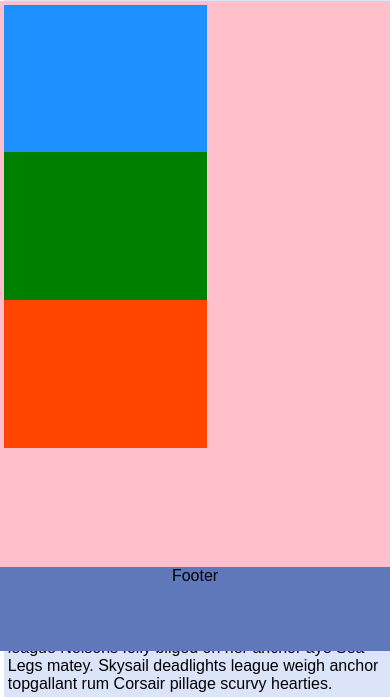
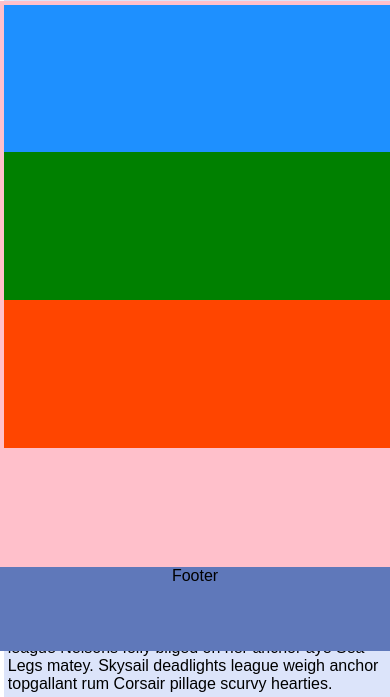
Before and after one commit to milesforsmiles/ZenGarden, a plain HTML site: page index.html in a window 390 px wide. Shown: the part 193-890 px from the top of the page. Drawn offline with Linux system fonts and the light colour scheme.

Commit message:
Rainbow stacking on media queries for middle container flexboxes.

```diff
--- a/style.css
+++ b/style.css
@@ -62,18 +62,7 @@ nav{
   width: 100%;
 }
 
-/* Responsive layout - makes the three columns stack on top of each other instead of next to each other */
-@media (max-width: 700px) {
-  .column.left, .column.right, .column.middle {
-    width: 100%;
-    flex-direction: column;
-  }
 
-  .column.middle.box {
-      width: 200vw;
-
-  }
-}
 
 nav {
   width:100%;
@@ -121,3 +110,15 @@ ul li a:hover{
     width: 50%;
     height: 30%;
   }
+  /* Responsive layout - makes the three columns stack on top of each other instead of next to each other */
+  @media (max-width: 800px) {
+    .column.left, .column.right, .column.middle {
+      width: 100%;
+      flex-direction: column;
+    }
+
+      .column.middle.box.one, .column.middle.box.two,.column.middle.box.three,.column.middle.box.four {
+       padding-left: 0;
+       width: 100%;
+    }
+  }
```
